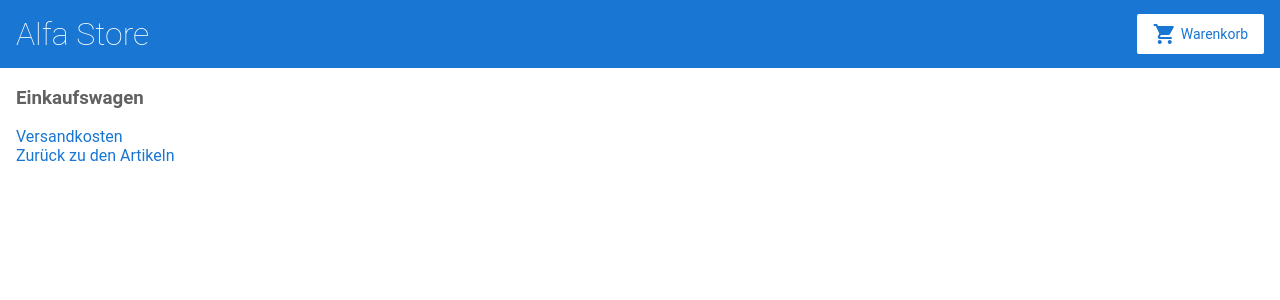
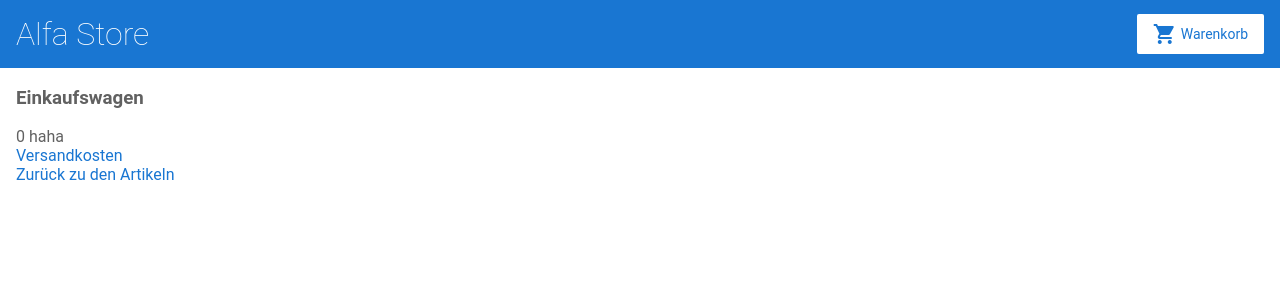
Before and after one commit to munich99/angular-alfatraining, an Angular app: page /cart in a window 1280 px wide. Shown: the top 300 px of the page. Built offline with nearby package versions, Linux system fonts and the light colour scheme.

Commit message:
total price

```diff
--- a/src/app/cart.service.ts
+++ b/src/app/cart.service.ts
@@ -7,11 +7,19 @@ import { HttpClient } from '@angular/common/http';
 export class CartService {
 
   items = [];
+  totalprice = 0;
 
   constructor(public http:HttpClient) { }
 
   addToCart(product){
     this.items.push(product);
+    let x = this.items.length;
+    console.log(this.items[x-1].price,"inhalt länge");
+    this.totalprice = this.totalprice + this.items[x-1].price;
+  }
+
+  totalPrice(){
+    return this.totalprice;
   }
 
   getItems(){
--- a/src/app/cart/cart.component.html
+++ b/src/app/cart/cart.component.html
@@ -7,6 +7,7 @@
   <span>{{ item.price | currency }}</span>
   <span (click)="clearArticle(orderId)">[x]</span>
 </div>
+<div>{{totalprice}} haha</div>
 <form *ngIf="items != 0" [formGroup]="checkoutForms" (ngSubmit)="onSubmit(checkoutForms.value)">
   <div>
     <label for="name"> <!-- label auch für Barrierefreiheit/Reader-->
--- a/src/app/cart/cart.component.ts
+++ b/src/app/cart/cart.component.ts
@@ -12,6 +12,7 @@ import { CartService } from '../cart.service';
 export class CartComponent {
 
   items;
+  totalprice;
   checkoutForms;
   thx:boolean = false;
 
@@ -19,6 +20,8 @@ export class CartComponent {
     private cartService:CartService,
     private  formBuilder:FormBuilder) {
       this.items = this.cartService.getItems();
+      this.totalprice = this.cartService.totalPrice();
+      // console.log(this.items.lenght,"länge")
 
       // Variablen Deklaration für Lieferadresse aus dme Formular
       this.checkoutForms = this.formBuilder.group(  {name:'', adress:''}  );
@@ -44,4 +47,6 @@ export class CartComponent {
     // Artikel löschen
     this.cartService.removeArticle(orderId);
   }
+
+
 }
```
Lines whose indentation alone changed are shown as unchanged.
